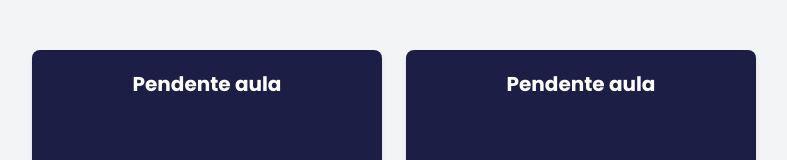
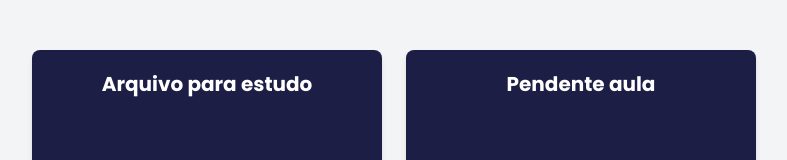
Before and after one commit to adrieeltorres1/pptGerenciador, a React (Vite) app: page /ProjetoIntegrador in a window 1280 px wide. Shown: the part 184-344 px from the top of the page, without its empty margins (246-1033 px from the left). Built offline with nearby package versions, Linux system fonts and the light colour scheme.

Commit message:
Adicionando arquivo de projeto integrador

```diff
--- a/pages/ProjetoIntegrador.jsx
+++ b/pages/ProjetoIntegrador.jsx
@@ -7,7 +7,7 @@ const ProjetoIntegrador = () => {
             <h2 className="sm:text-xl text-xl lg:text-3xl font-semibold bg-gray-100 py-8 text-center">Arquivos para estudo. (AV2)</h2>
             <div className="flex flex-wrap gap-6 justify-center items-center p-6 bg-gray-100 min-h-screen">
                 <div className="bg-[#1d1e46] w-[350px] h-[250px] rounded-lg text-white shadow-md">
-                    <h2 className="flex justify-center text-xl font-bold mb-4 mt-5">Pendente aula</h2>
+                    <h2 className="flex justify-center text-xl font-bold mb-4 mt-5">Arquivo para estudo</h2>
                     <div className="flex justify-center mt-28">
                         <button
                             className=" px-6 py-3 bg-vermelho-danger text-white font-medium rounded-lg hover:bg-[#4e151c] transition-all duration-300"
```
